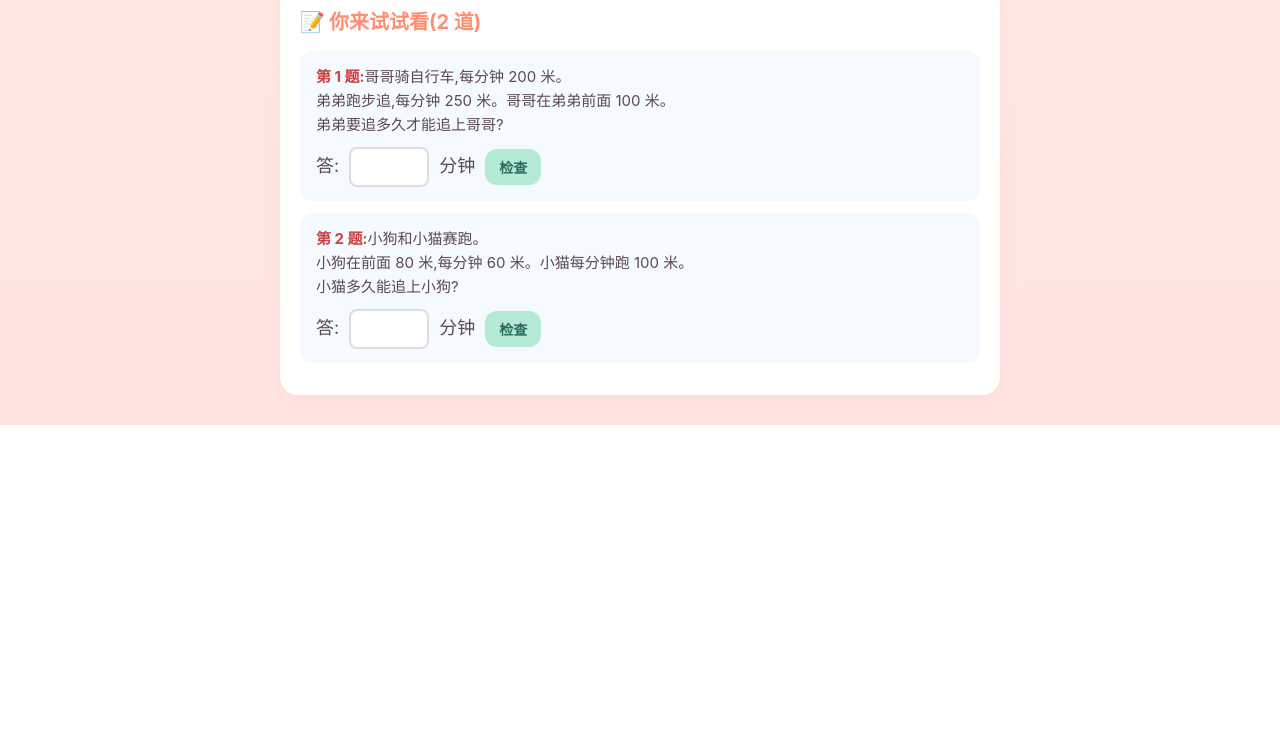
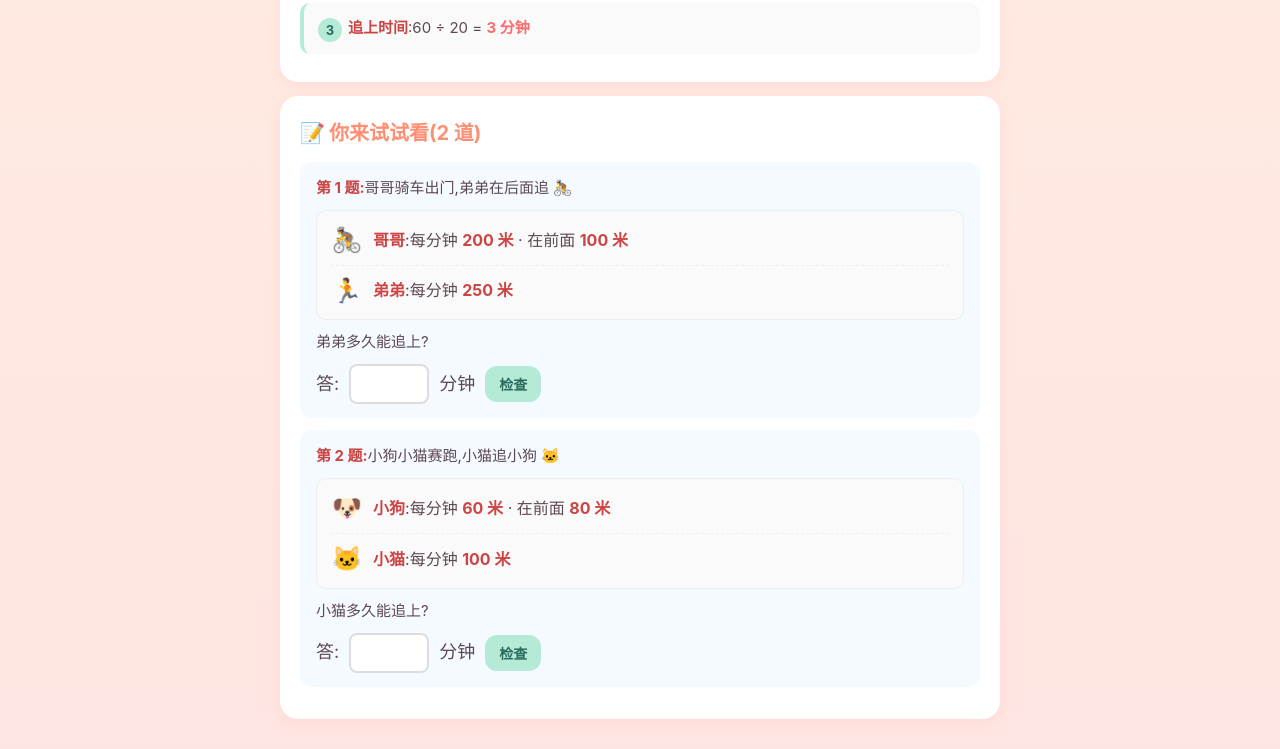
Before and after one commit to wood-zh/math-island, a plain HTML site: page catch-up-problems/level-1.html in a window 1280 px wide. Shown: the part 1908-2657 px from the top of the page. Before the commit the page ends 2333 px from the top, so only its background shows below. Drawn offline with Linux system fonts and the light colour scheme.

Commit message:
✨ 追及岛 Lv1:按新内容风格规范优化
- 故事段改成"角色卡"格式(👧妹妹 / 🏃‍♀️姐姐),降低连续文字密度
- 卡片3「发现规律」前加引导提问,从"介绍式"改为"先回想→再揭示"
- 两道变式题的条件改成图标+卡片呈现,降低阅读负担
- 新增 .role-card / .role-row / .role-emoji 样式

适配新原则:她对大段文字理解吃力,内容必须短文本+引导式。

Co-Authored-By: Claude Opus 4.7 (1M context) <noreply@anthropic.com>

```diff
--- a/catch-up-problems/level-1.html
+++ b/catch-up-problems/level-1.html
@@ -241,6 +241,31 @@
     vertical-align: -2px;
   }
 
+  .role-card {
+    background: #FAFAFA;
+    border-radius: 10px;
+    padding: 4px 14px;
+    margin: 10px 0;
+    border: 1px solid #EEE;
+  }
+  .role-row {
+    display: flex;
+    align-items: center;
+    gap: 10px;
+    padding: 8px 0;
+    font-size: 16px;
+    line-height: 1.4;
+  }
+  .role-row + .role-row {
+    border-top: 1px dashed #EEE;
+  }
+  .role-emoji {
+    font-size: 24px;
+    flex-shrink: 0;
+    width: 32px;
+    text-align: center;
+  }
+
   .quiz-card {
     background: #F4FAFF;
     border-radius: 12px;
@@ -309,13 +334,14 @@
   <!-- 卡片1:故事 -->
   <div class="card">
     <h2><span class="tip-emoji">📖</span>今天的故事</h2>
-    <p>妹妹想去店里买冰淇淋,先出门啦。<br>
-    妹妹走得慢,<strong>每分钟走 30 米</strong>。</p>
-    <p>过了一会儿姐姐才追出门,这时妹妹已经在前面 <strong>60 米</strong> 的地方了。</p>
-    <p>姐姐跑得快,<strong>每分钟能跑 50 米</strong>。</p>
+    <p>妹妹想去买冰淇淋,先跑出门啦 🍦 姐姐过了一会儿才追出来。</p>
+    <div class="role-card">
+      <div class="role-row"><span class="role-emoji">👧</span><div><strong>妹妹</strong>:每分钟 <strong>30 米</strong> · 已经在前面 <strong>60 米</strong></div></div>
+      <div class="role-row"><span class="role-emoji">🏃‍♀️</span><div><strong>姐姐</strong>:每分钟 <strong>50 米</strong> · 刚出发追</div></div>
+    </div>
     <div class="think-bubble">
       <span class="tip-emoji">🤔</span><strong>先想一想:</strong>
-      你猜姐姐多久能追上妹妹?在心里先想一个数。
+      你猜姐姐多久能追上?在心里先想一个数。
     </div>
   </div>
 
@@ -373,6 +399,11 @@
   <!-- 卡片3:发现规律 -->
   <div class="card">
     <h2><span class="tip-emoji">✨</span>发现一个小秘密</h2>
+    <div class="think-bubble">
+      <span class="tip-emoji">💭</span><strong>回想一下:</strong>
+      刚才你把姐姐调更快,追上是变快了还是变慢了?<br>
+      关键是姐姐<strong>有多快</strong>,还是姐姐<strong>比妹妹快多少</strong>?
+    </div>
     <div class="step"><span class="step-num">1</span>姐姐每分钟比妹妹快多少米,<strong>每分钟距离就缩短多少米</strong>。</div>
     <div class="step"><span class="step-num">2</span>这个「快多少」叫做 <strong>速度差</strong>。</div>
     <div class="step"><span class="step-num">3</span>用「距离差」除以「速度差」,就是要追多久!</div>
@@ -398,9 +429,12 @@
 
     <div class="quiz-card">
       <div class="quiz-question">
-        <strong>第 1 题:</strong>哥哥骑自行车,每分钟 200 米。<br>
-        弟弟跑步追,每分钟 250 米。哥哥在弟弟前面 100 米。<br>
-        弟弟要追多久才能追上哥哥?
+        <strong>第 1 题:</strong>哥哥骑车出门,弟弟在后面追 🚴
+        <div class="role-card">
+          <div class="role-row"><span class="role-emoji">🚴</span><div><strong>哥哥</strong>:每分钟 <strong>200 米</strong> · 在前面 <strong>100 米</strong></div></div>
+          <div class="role-row"><span class="role-emoji">🏃</span><div><strong>弟弟</strong>:每分钟 <strong>250 米</strong></div></div>
+        </div>
+        弟弟多久能追上?
       </div>
       <div class="quiz-row">
         答:<input type="number" class="quiz-input" id="q1" inputmode="numeric"> 分钟
@@ -411,9 +445,12 @@
 
     <div class="quiz-card">
       <div class="quiz-question">
-        <strong>第 2 题:</strong>小狗和小猫赛跑。<br>
-        小狗在前面 80 米,每分钟 60 米。小猫每分钟跑 100 米。<br>
-        小猫多久能追上小狗?
+        <strong>第 2 题:</strong>小狗小猫赛跑,小猫追小狗 🐱
+        <div class="role-card">
+          <div class="role-row"><span class="role-emoji">🐶</span><div><strong>小狗</strong>:每分钟 <strong>60 米</strong> · 在前面 <strong>80 米</strong></div></div>
+          <div class="role-row"><span class="role-emoji">🐱</span><div><strong>小猫</strong>:每分钟 <strong>100 米</strong></div></div>
+        </div>
+        小猫多久能追上?
       </div>
       <div class="quiz-row">
         答:<input type="number" class="quiz-input" id="q2" inputmode="numeric"> 分钟
```
